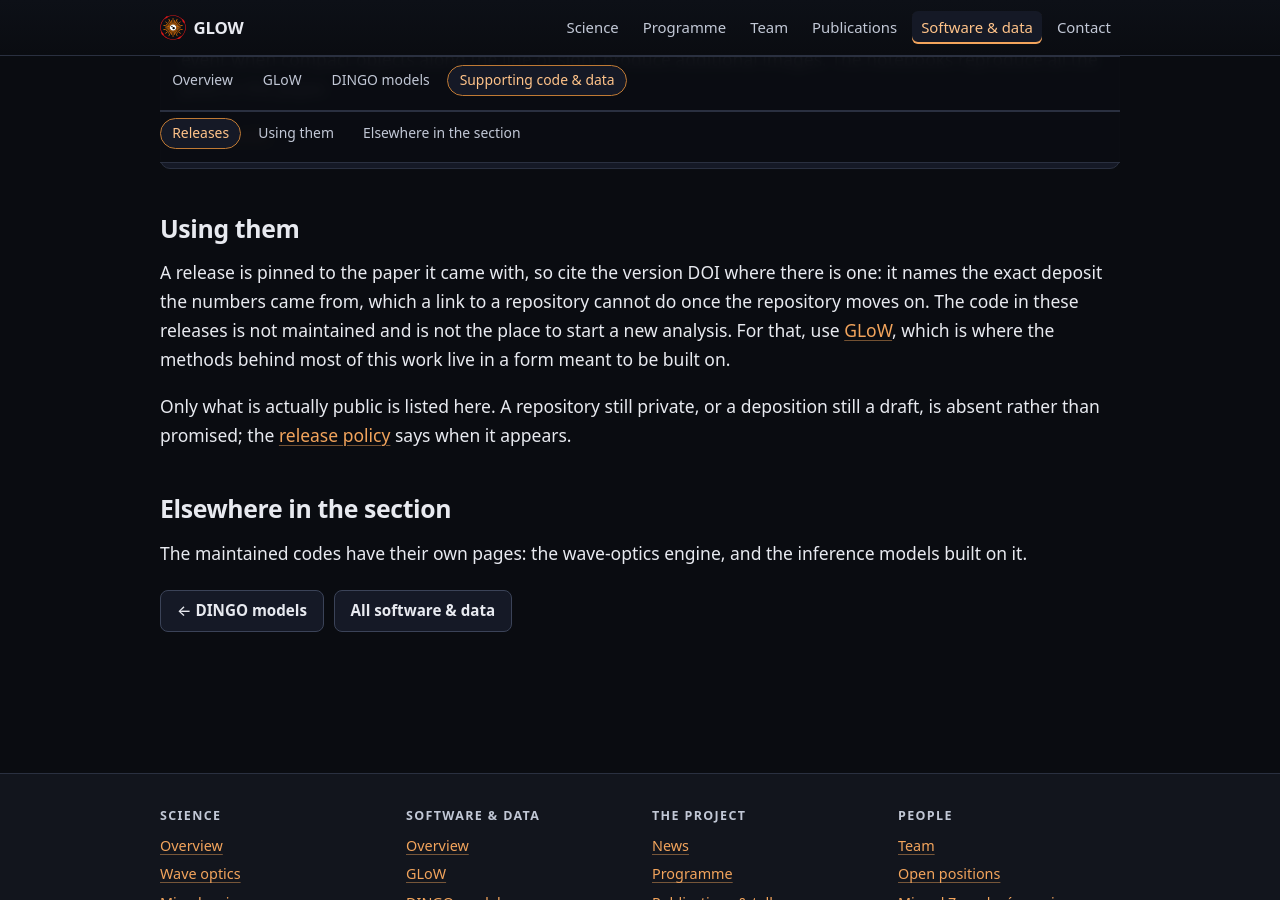
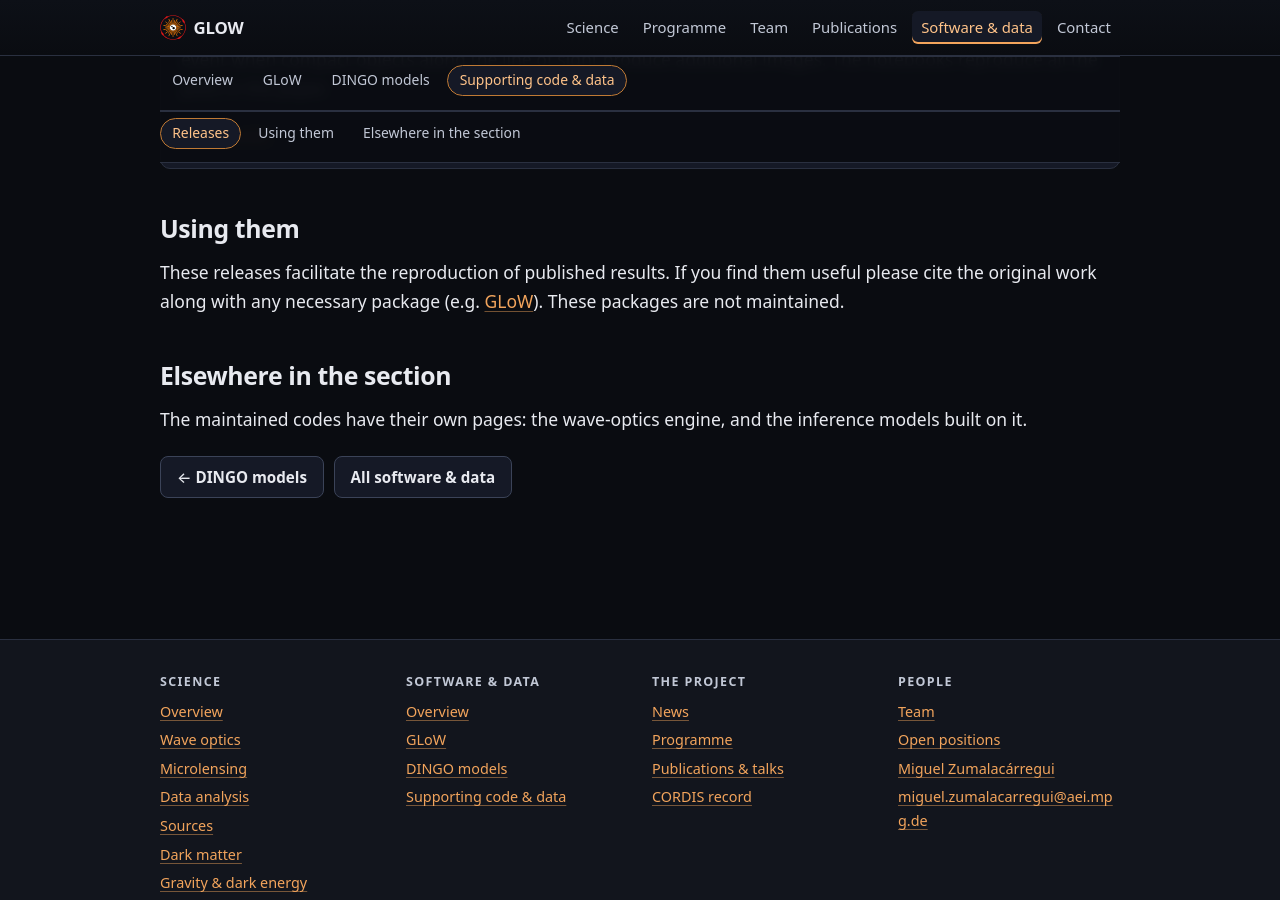
Before and after one commit to glow-astro/website, a Jekyll site: the page built from supporting-code.html, in a window 1280 px wide and 900 px high, scrolled down 929 px. Built offline with Jekyll 4.4.1, drawn with Linux system fonts in a browser that asks for light colours.

Commit message:
Cut the 'Using them' section on supporting code down to the owner's wording
The two paragraphs argued for the version DOI and pointed at the release
policy, which is the overview page's job. What a reader needs here is what
to cite and that nothing is maintained.

Co-Authored-By: Claude Opus 5 (1M context) <noreply@anthropic.com>
Claude-Session: https://claude.ai/code/session_01L7GT62S61eYxRuSFTmWGfu

```diff
--- a/supporting-code.html
+++ b/supporting-code.html
@@ -69,19 +69,10 @@ sections:
 <section class="section" id="using" aria-labelledby="using-heading">
   <h2 id="using-heading">Using them</h2>
   <p>
-    A release is pinned to the paper it came with, so cite the version DOI where
-    there is one: it names the exact deposit the numbers came from, which a link
-    to a repository cannot do once the repository moves on. The code in these
-    releases is not maintained and is not the place to start a new analysis. For
-    that, use <a href="{{ '/glow-code.html' | relative_url }}">GLoW</a>, which is
-    where the methods behind most of this work live in a form meant to be built
-    on.
-  </p>
-  <p>
-    Only what is actually public is listed here. A repository still private, or
-    a deposition still a draft, is absent rather than promised; the
-    <a href="{{ '/software.html#policy' | relative_url }}">release policy</a>
-    says when it appears.
+    These releases facilitate the reproduction of published results. If you find
+    them useful please cite the original work along with any necessary package
+    (e.g. <a href="{{ '/glow-code.html' | relative_url }}">GLoW</a>). These
+    packages are not maintained.
   </p>
 </section>
 
```
